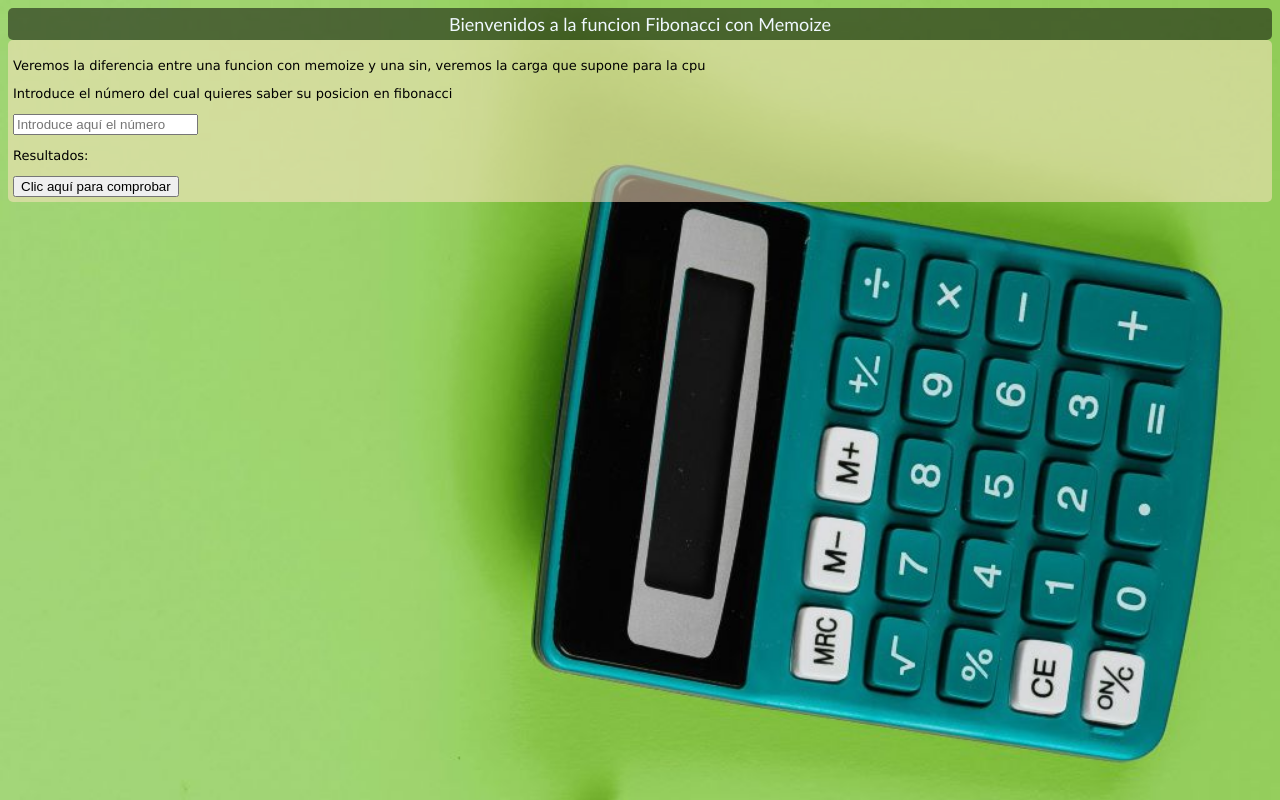
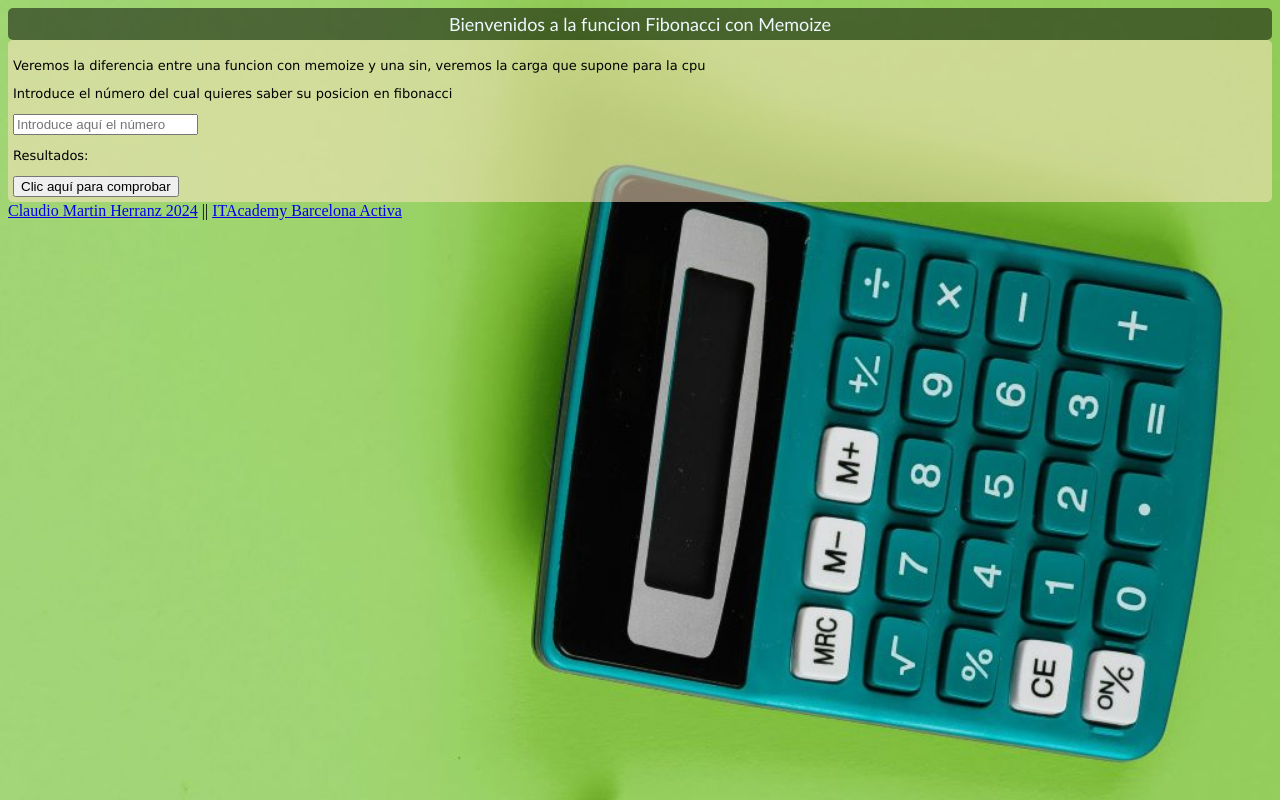
Before and after one commit to ClaudioMartinH/entrega-2.3, a website: page index.html in a window 1280 px wide. Drawn offline with Linux system fonts and the light colour scheme.

Commit message:
refactor

```diff
--- a/index.html
+++ b/index.html
@@ -27,4 +27,6 @@
     </div>
 
   </body>
+  <footer><a href="https://github.com/ClaudioMartinH/">Claudio Martin Herranz 2024</a> || <a href="https://itacademy.barcelonactiva.cat/login/index.php">ITAcademy Barcelona Activa</a>
+  </footer>
 </html>
```
